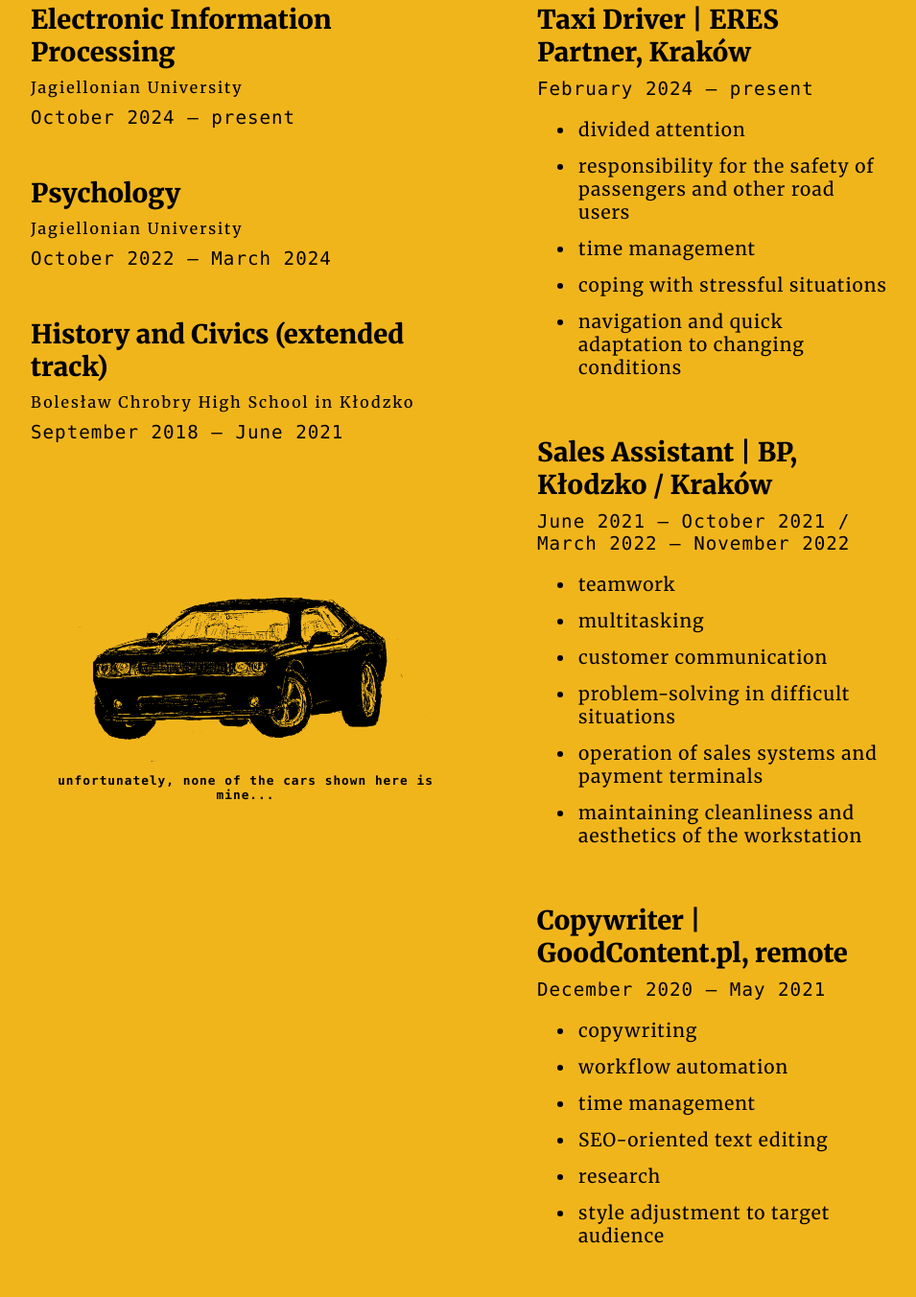
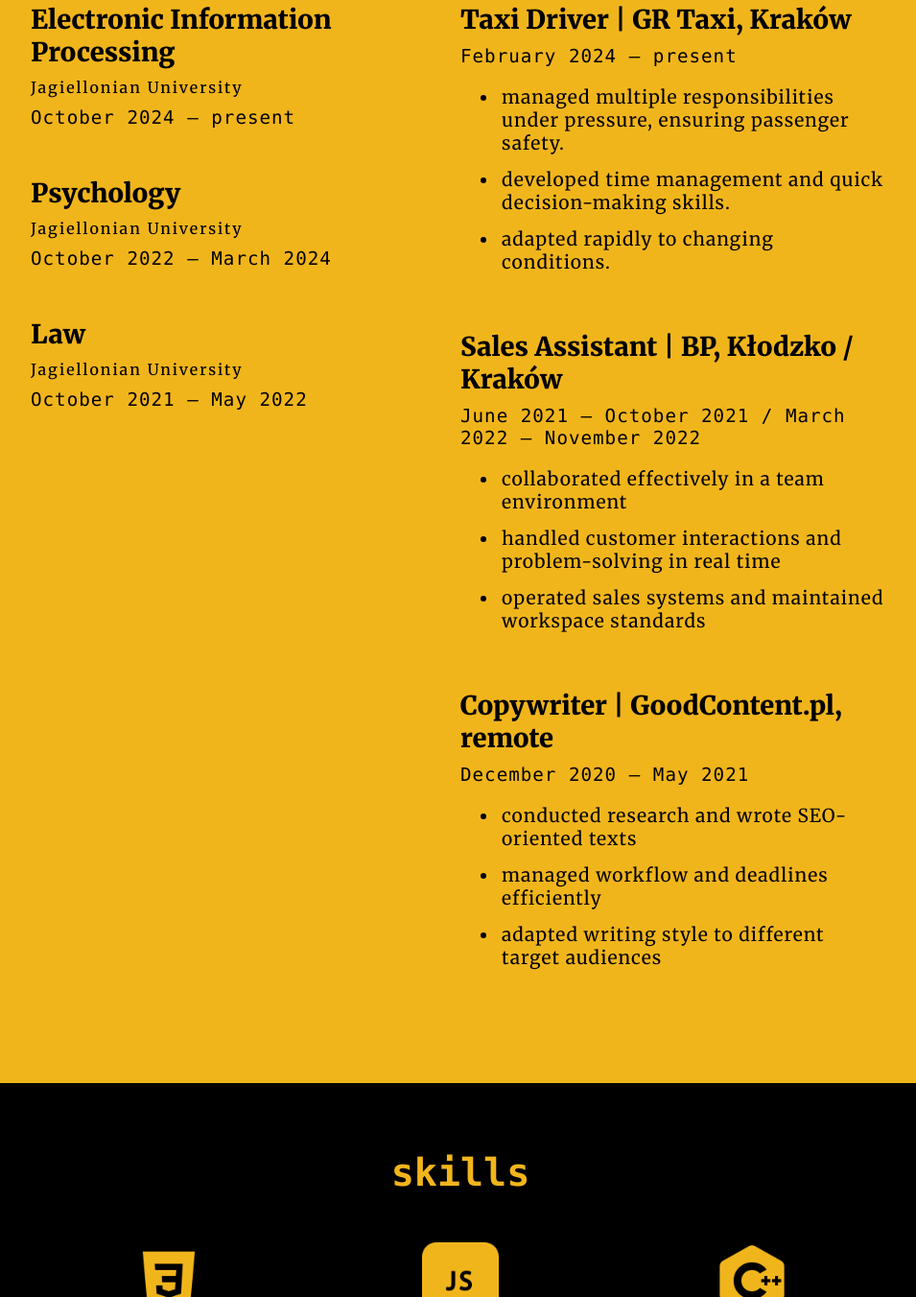
Before and after one commit to wolwik/melasaPortfolioEng, a plain HTML site: page index.html in a window 1280 px wide. Shown: the part 1873-3225 px from the top of the page at 96% size, without its empty margins (160-1115 px from the left). Drawn offline with Linux system fonts and the light colour scheme.

Commit message:
Update index.html

```diff
--- a/index.html
+++ b/index.html
@@ -23,7 +23,7 @@
         <div class="desc">
           <p>
             <!--<img id="czesc" src="czesc.png" alt="hi!" />-->
-            Hi! My name is Emilia Sabo, I’m 23 years old and live in Kraków, where I
+            My name is Emilia Sabo. I’m 23 years old and live in Kraków, where I
             study Electronic Information Processing at the Jagiellonian
             University. I learn by doing: I have quite a few of my projects and
             even more ideas for new ones. I like to experiment with different
@@ -60,17 +60,19 @@
             </article>
 
             <article class="school">
-              <h3>History and Civics (extended track)</h3>
-              <h4>Bolesław Chrobry High School in Kłodzko</h4>
-              <p class="date">September 2018 — June 2021</p>
+              <h3>Law</h3>
+              <h4>Jagiellonian University</h4>
+              <p class="date">October 2021 — May 2022</p>
             </article>
 
+            <!----
             <article class="chevy_container">
               <img id="chevy" src="chevy.png" alt="grafika chevrolet" />
               <p id="chevy_subt">
                 unfortunately, none of the cars shown here is mine...
               </p>
             </article>
+            -->
           </div>
 
           <div class="jobs">
@@ -78,18 +80,17 @@
             <h1>work experience</h1>
 
             <article class="job">
-              <h3>Taxi Driver | ERES Partner, Kraków</h3>
+              <h3>Taxi Driver | GR Taxi, Kraków</h3>
               <p class="date">February 2024 — present</p>
               <ul>
-                <!--nie co robilam, a czego się nauczyłam-->
-                <li>divided attention</li>
                 <li>
-                  responsibility for the safety of passengers and other road
-                  users
+                  managed multiple responsibilities under pressure, ensuring
+                  passenger safety.
                 </li>
-                <li>time management</li>
-                <li>coping with stressful situations</li>
-                <li>navigation and quick adaptation to changing conditions</li>
+                <li>
+                  developed time management and quick decision-making skills.
+                </li>
+                <li>adapted rapidly to changing conditions.</li>
               </ul>
             </article>
 
@@ -99,13 +100,12 @@
                 June 2021 – October 2021 / March 2022 — November 2022
               </p>
               <ul>
-                <li>teamwork</li>
-                <li>multitasking</li>
-                <li>customer communication</li>
-                <li>problem-solving in difficult situations</li>
-                <li>operation of sales systems and payment terminals</li>
+                <li>collaborated effectively in a team environment</li>
                 <li>
-                  maintaining cleanliness and aesthetics of the workstation
+                  handled customer interactions and problem-solving in real time
+                </li>
+                <li>
+                  operated sales systems and maintained workspace standards
                 </li>
               </ul>
             </article>
@@ -114,12 +114,9 @@
               <h3>Copywriter | GoodContent.pl, remote</h3>
               <p class="date">December 2020 — May 2021</p>
               <ul>
-                <li>copywriting</li>
-                <li>workflow automation</li>
-                <li>time management</li>
-                <li>SEO-oriented text editing</li>
-                <li>research</li>
-                <li>style adjustment to target audience</li>
+                <li>conducted research and wrote SEO-oriented texts</li>
+                <li>managed workflow and deadlines efficiently</li>
+                <li>adapted writing style to different target audiences</li>
               </ul>
             </article>
           </div>
@@ -128,10 +125,6 @@
 
       <!-- SKILLS -->
       <section class="skills slide">
-        <!-- grid -->
-
-        <!--<img src="headers/umiejetnYell.png" style="width: 100px;" />-->
-
         <h1>skills</h1>
 
         <div class="grid_div">
@@ -144,7 +137,7 @@
           <article class="grid_item">
             <img src="icons/js.png" alt="ikona JS" />
             <h4>JavaScript</h4>
-            <p>basic</p>
+            <p>beginner</p>
           </article>
 
           <article class="grid_item">
@@ -162,19 +155,19 @@
           <article class="grid_item">
             <img src="icons/database.png" alt="ikona SQL" />
             <h4>SQL</h4>
-            <p>basic</p>
+            <p>beginner</p>
           </article>
 
           <article class="grid_item">
             <img src="icons/bootstrap.png" alt="ikona Bootstrap" />
             <h4>Bootstrap</h4>
-            <p>basic</p>
+            <p>beginner</p>
           </article>
 
           <article class="grid_item">
             <img src="icons/react.png" alt="ikona React" />
             <h4>React</h4>
-            <p>basic</p>
+            <p>beginner</p>
           </article>
 
           <article class="grid_item">
@@ -186,7 +179,7 @@
           <article class="grid_item">
             <img src="icons/canva.png" alt="ikona Canva" />
             <h4>Canva</h4>
-            <p>basic</p>
+            <p>beginner</p>
           </article>
 
           <article class="grid_item">
@@ -198,13 +191,13 @@
           <article class="grid_item">
             <img src="icons/corel.png" alt="ikona CorelDraw" />
             <h4>CorelDraw</h4>
-            <p>basic</p>
+            <p>beginner</p>
           </article>
 
           <article class="grid_item">
             <img src="icons/office.png" alt="ikona MS Office" />
             <h4>Microsoft Office</h4>
-            <p>basic</p>
+            <p>beginner</p>
           </article>
 
           <article class="grid_item">
```
